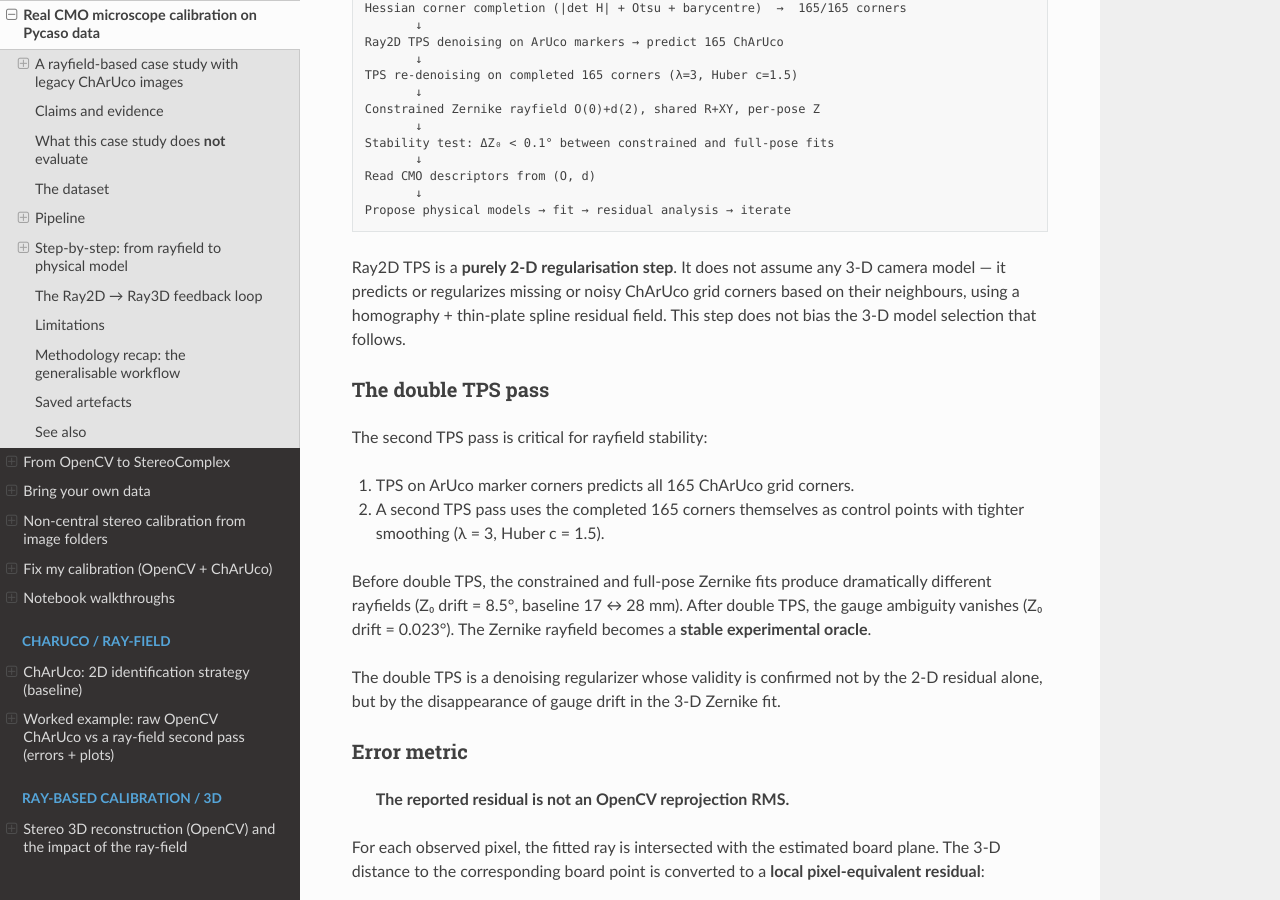
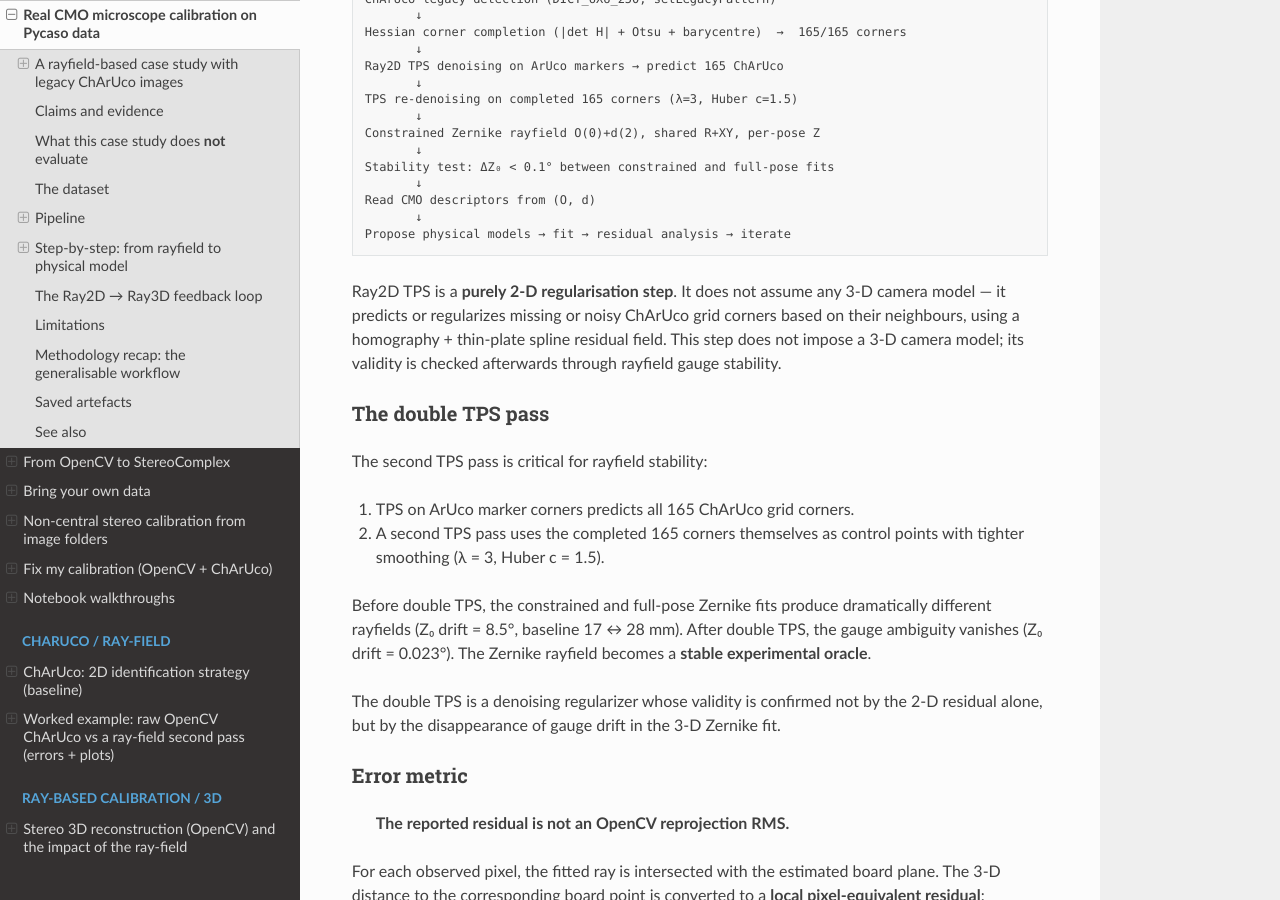
Before and after one commit to jeffwitz/StereoComplex, a Sphinx documentation site: the page built from docs/REAL_CMO_PYCASO_RAYFIELD.md, in a window 1280 px wide and 900 px high, scrolled down 3739 px. Built offline with Sphinx 7.4.7 and the Read the Docs theme 3.1.0, drawn with Linux system fonts in a browser that asks for light colours; some of the changed text lies outside the part shown.

Commit message:
docs: final wording polish — three nuanced fixes
- "BIC-best" → "Best usable under 1.5 px operational BIC guard"
- "does not bias 3-D model selection" → "does not impose 3-D camera model;
  validity checked through rayfield gauge stability"
- "verify with calipers" → "compare with microscope geometry or
  manufacturer specifications"

Co-Authored-By: Claude Opus 4.7 <noreply@anthropic.com>

```diff
--- a/docs/REAL_CMO_PYCASO_RAYFIELD.md
+++ b/docs/REAL_CMO_PYCASO_RAYFIELD.md
@@ -44,8 +44,8 @@ parameters and remaining fully interpretable in terms of sub-pupils, focal lengt
 and an SE(3) arm correction per channel.  The geometric descriptors
 ($b$, $WD$, $f_{\text{obj}}$, $\theta$) are not the output of fitting:
 they are **directly read** from the measured rayfield at the centre pixel
-— physical lengths you could in principle verify with calipers on the
-microscope itself.
+— physical-scale quantities that can be compared with microscope
+geometry or manufacturer specifications.
 
 ### What this case study claims, and what it does not
 
@@ -148,8 +148,8 @@ Propose physical models → fit → residual analysis → iterate
 Ray2D TPS is a **purely 2‑D regularisation step**.  It does not assume
 any 3‑D camera model — it predicts or regularizes missing or noisy ChArUco grid corners
 based on their neighbours, using a homography + thin-plate spline
-residual field.  This step does not bias the 3‑D model selection that
-follows.
+residual field.  This step does not impose a 3‑D camera model; its
+validity is checked afterwards through rayfield gauge stability.
 
 ### The double TPS pass
 
```
Also changed, not shown: other parts of docs/REAL_CMO_PYCASO_RAYFIELD.md (+1 -1 lines).
